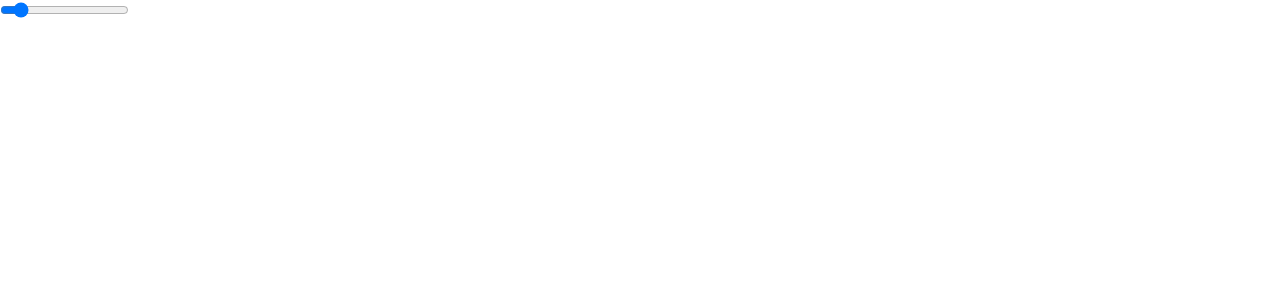
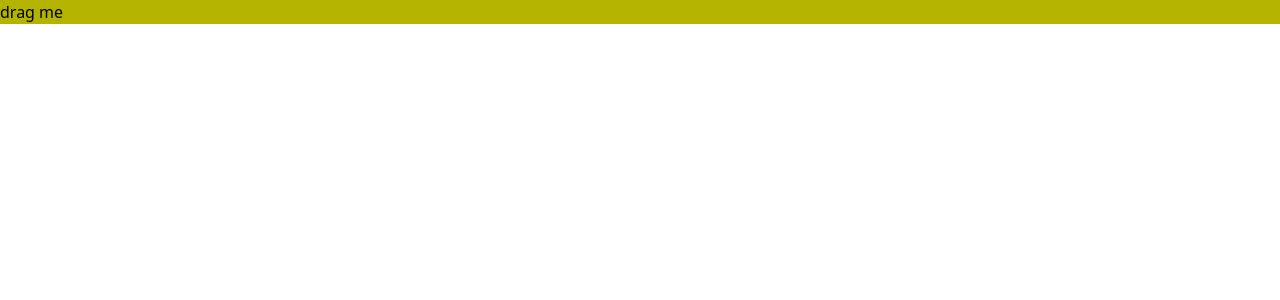
Before and after one commit to AyushShende25/react-practice-projects, a React (Vite) app in the folder animate/: page / in a window 1280 px wide. Shown: the top 300 px of the page. Built offline with nearby package versions, Linux system fonts and the light colour scheme.

Commit message:
drag-box with useTransform

```diff
--- a/animate/src/App.tsx
+++ b/animate/src/App.tsx
@@ -2,6 +2,7 @@ import AnimatedCard from './components/AnimatedCard';
 import AnimatedGallery from './components/AnimatedGallery';
 import AnimatedGalleryStaggered from './components/AnimatedGalleryStaggered';
 import BouncingLoader from './components/BouncingLoader';
+import DraggableBox from './components/DraggableBox';
 import FlippingCard from './components/FlippingCard';
 import PulsingBtn from './components/PulsingBtn';
 import RangeSlider from './components/RangeSlider';
@@ -15,7 +16,8 @@ function App() {
       {/* <AnimatedCard /> */}
       {/* <AnimatedGallery /> */}
       {/* <AnimatedGalleryStaggered /> */}
-      <RangeSlider />
+      {/* <RangeSlider /> */}
+      <DraggableBox />
     </div>
   );
 }
--- /dev/null
+++ b/animate/src/components/DraggableBox.tsx
@@ -0,0 +1,20 @@
+import { motion, useMotionValue, useTransform } from 'motion/react';
+
+function DraggableBox() {
+  const x = useMotionValue(0);
+  const y = useMotionValue(0);
+
+  const backgroundColor = useTransform(x, [-100, 100], ['#ff0000', '#00ff00']);
+
+  return (
+    <motion.div
+      style={{ x, y, backgroundColor }}
+      drag
+      dragConstraints={{ left: -200, right: 200, top: -200, bottom: 200 }}
+      className="w-32 h-32 flex items-center justify-center  rounded-lg shadow-lg cursor-pointer"
+    >
+      <span>drag me</span>
+    </motion.div>
+  );
+}
+export default DraggableBox;
```
